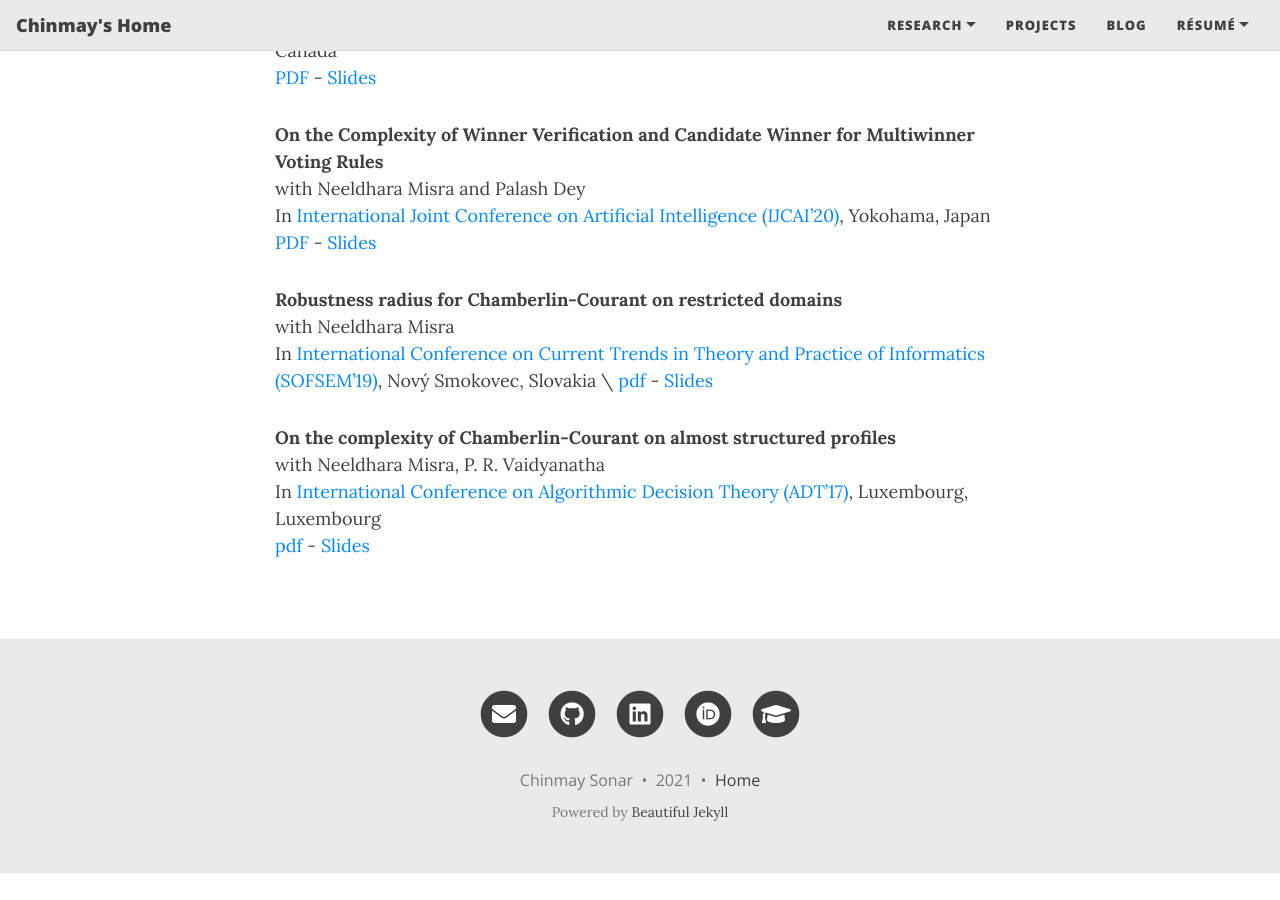
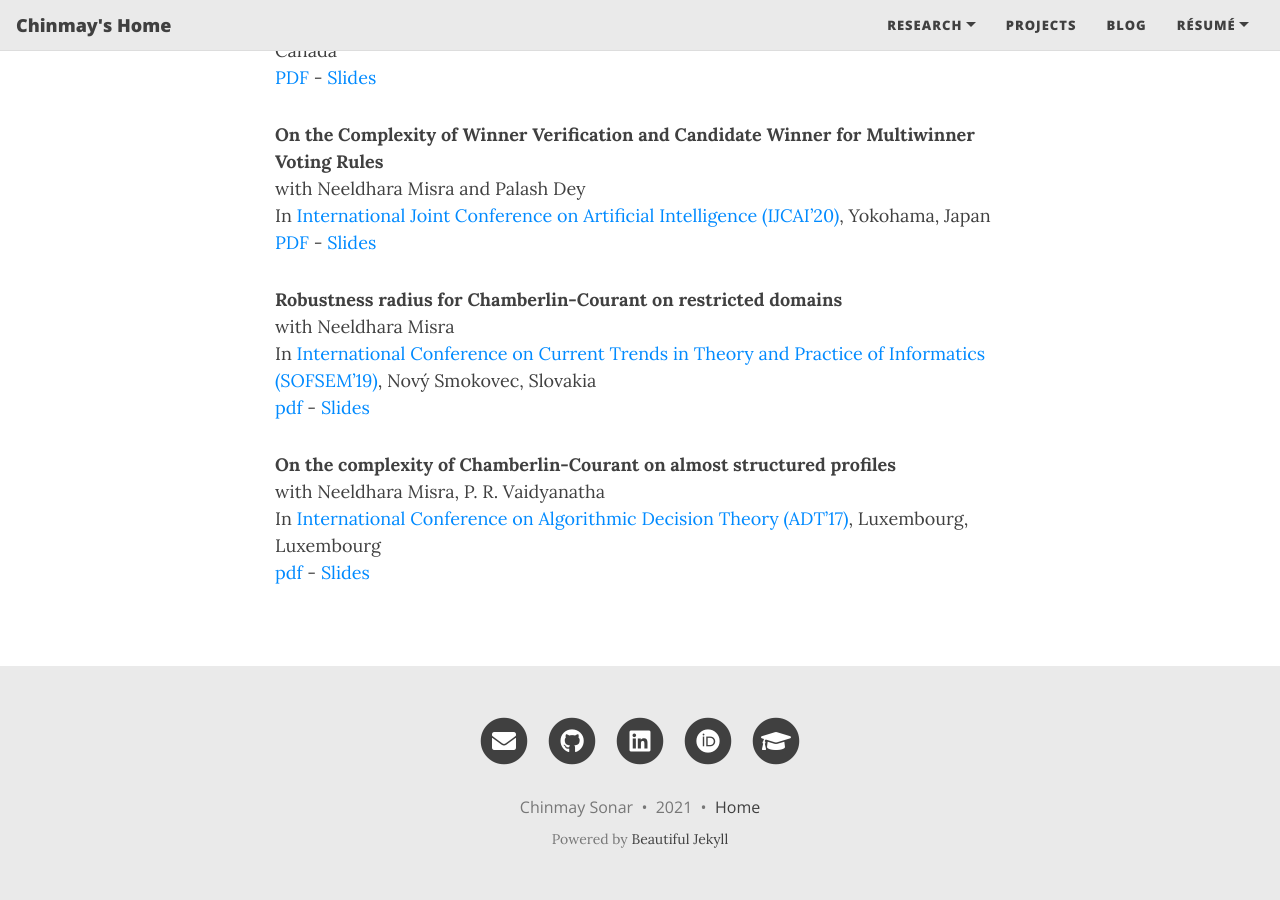
Before and after one commit to ChinmaySonar/chinmaysonar.github.io, a Jekyll site: the page built from Research/publications.md, in a window 1280 px wide and 900 px high, scrolled down 685 px. Built offline with Jekyll 4.4.1, drawn with Linux system fonts in a browser that asks for light colours; nearby versions of some CDN libraries; before the commit the page ends 1558 px from its top, so only the background shows below that.

Commit message:
grammar check home, fix SOFSEM'19 newline issue

```diff
--- a/Research/publications.md
+++ b/Research/publications.md
@@ -32,7 +32,7 @@ In [International Joint Conference on Artificial Intelligence (IJCAI'20)](https:
 **Robustness radius for Chamberlin-Courant on restricted domains**\
 with Neeldhara Misra\
 In [International Conference on Current Trends in Theory and Practice of Informatics (SOFSEM'19)](https://beda.dcs.fmph.uniba.sk/sofsem2019/), Nový Smokovec, Slovakia
-\
+<br>
 [pdf]() - <a href= "https://chinmaysonar.github.io/Research/robustness-CC-restricted-slides.pdf" target = "_blank">Slides</a>
 
 **On the complexity of Chamberlin-Courant on almost structured profiles**\
--- a/index.html
+++ b/index.html
@@ -16,4 +16,4 @@ and Computational Social Choice.
 Prior to UCSB, I spent two amazing years at <a href="https://iitgn.ac.in/">
 Indian Institute of Technology Gandhinagar (IITGN) </a> where I worked with <a href="https://neeldhara.com">Prof. Neeldhara
     Misra</a> on Computational Social Choice <a href=""> Master's thesis</a>.
-Before that I also completed my bachelor's in Mechanical Engineering at IITGN.
+Before that, I also completed my bachelor's in Mechanical Engineering at IITGN.
```
Also changed, not shown: other parts of index.html (+2 -2 lines).
